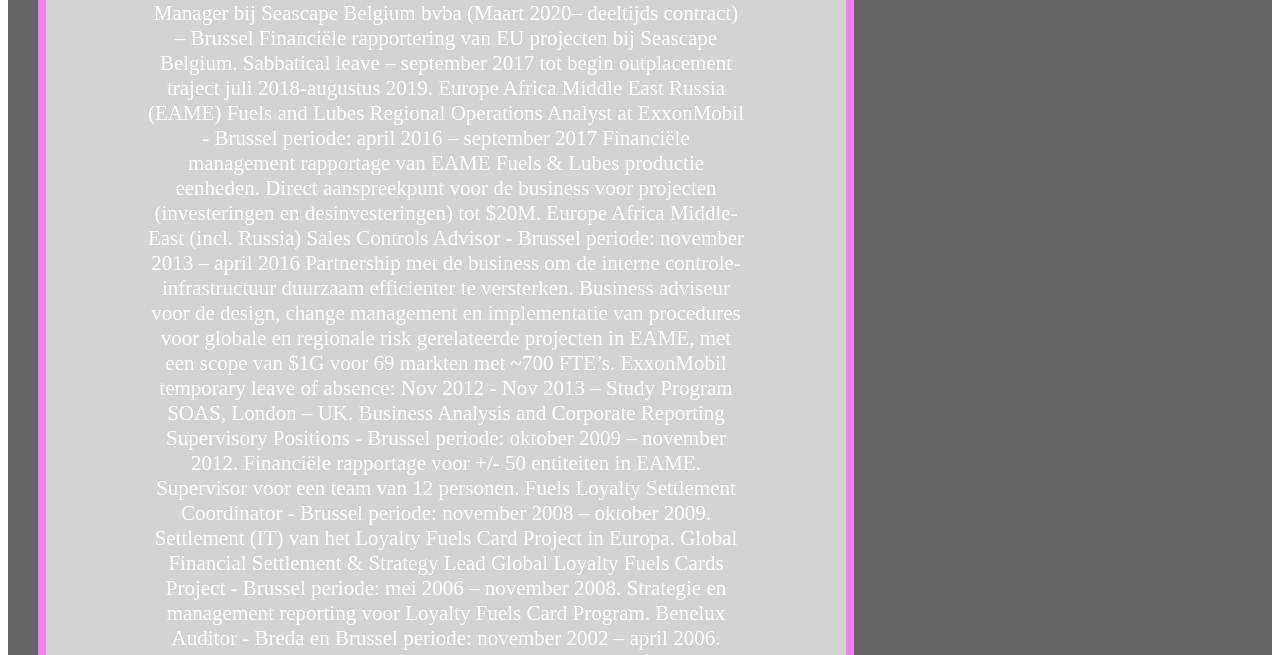
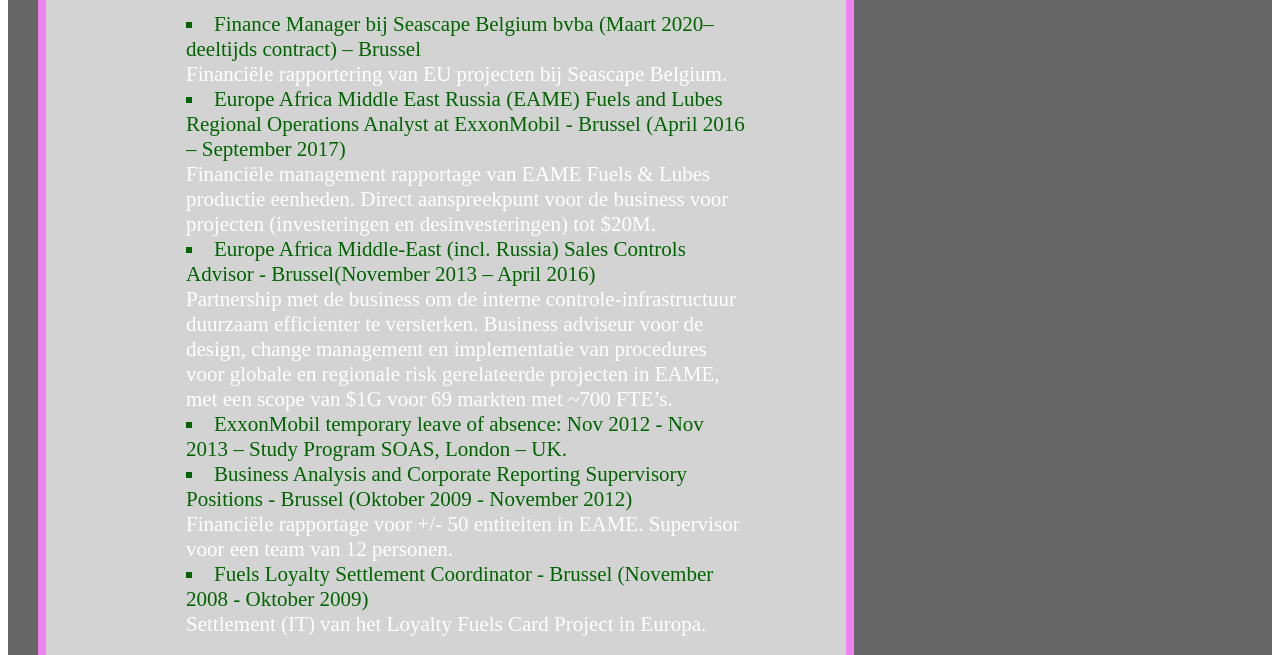
Before and after one commit to MiekeH/MagicMonkeysCareer, a plain HTML site: page index.html in a window 1280 px wide. Shown: the part 335-990 px from the top of the page. Drawn offline with Linux system fonts and the light colour scheme.

Commit message:
Update index.html

```diff
--- a/index.html
+++ b/index.html
@@ -9,28 +9,28 @@
 	<header>
 	<div style="padding:100px; width:600px;">
 
-	<h2>WORK EXPERIENCE</h2>
+	<h2>WORK EXPERIENCE (HP, ExxonMobil, Seascape Belgium)</h2>
 	<p id = "demo4" onclick="myFunction4()" style="width:300px;border:3px solid Violet">Click to display my Three Top Skills</p>
-	<p>WERKERVARING (HP, ExxonMobil, Seascape Belgium)
-Finance Manager bij Seascape Belgium bvba (Maart 2020– deeltijds contract) – Brussel
+
+	<p> <ul class="b">
+		<li>Finance Manager bij Seascape Belgium bvba (Maart 2020– deeltijds contract) – Brussel</li>
 		Financiële rapportering van EU projecten bij Seascape Belgium.
-Sabbatical leave – september 2017 tot begin outplacement traject juli 2018-augustus 2019.
-Europe Africa Middle East Russia (EAME) Fuels and Lubes Regional Operations Analyst at
-ExxonMobil - Brussel
-periode: april 2016 – september 2017
+		<li>Europe Africa Middle East Russia (EAME) Fuels and Lubes Regional Operations Analyst at
+		ExxonMobil - Brussel (April 2016 – September 2017)</li>
 		Financiële management rapportage van EAME Fuels & Lubes productie eenheden.
 		Direct aanspreekpunt voor de business voor projecten (investeringen en desinvesteringen) tot $20M.
-Europe Africa Middle-East (incl. Russia) Sales Controls Advisor - Brussel
-periode: november 2013 – april 2016
+
+		<li>Europe Africa Middle-East (incl. Russia) Sales Controls Advisor - Brussel(November 2013 – April 2016)</li>
 		Partnership met de business om de interne controle-infrastructuur duurzaam efficienter te versterken.
 		Business adviseur voor de design, change management en implementatie van procedures voor globale en
 		regionale risk gerelateerde projecten in EAME, met een scope van $1G voor 69 markten met ~700 FTE’s.
-ExxonMobil temporary leave of absence: Nov 2012 - Nov 2013 – Study Program SOAS, London – UK.
-Business Analysis and Corporate Reporting Supervisory Positions - Brussel
-periode: oktober 2009 – november 2012.
+		<li>ExxonMobil temporary leave of absence: Nov 2012 - Nov 2013 – Study Program SOAS, London – UK.</li>
+		<li>Business Analysis and Corporate Reporting Supervisory Positions - Brussel (Oktober 2009 - November 2012)</li>
 		Financiële rapportage voor +/- 50 entiteiten in EAME. Supervisor voor een team van 12 personen.
-Fuels Loyalty Settlement Coordinator - Brussel
-periode: november 2008 – oktober 2009. Settlement (IT) van het Loyalty Fuels Card Project in Europa.
+		<li>Fuels Loyalty Settlement Coordinator - Brussel (November 2008 - Oktober 2009)</li>
+		Settlement (IT) van het Loyalty Fuels Card Project in Europa.</ul></p>
+
+
 Global Financial Settlement & Strategy Lead Global Loyalty Fuels Cards Project - Brussel
 periode: mei 2006 – november 2008. Strategie en management reporting voor Loyalty Fuels Card Program.
 Benelux Auditor - Breda en Brussel
@@ -46,6 +46,7 @@ Financial Accountant at Hewlett Packard Europe – Brussel
 periode: december 1996 – oktober 1997. Transitie van HP activiteiten die lokaal worden uitgevoerd naar
 het coordinatiecentrum in Brussel. Maandelijkse rapportering van Fixed Assets voor Austria, BNL, Hungary
 en Zwitserland.
+
 VARIA
 Vrijwilligerswerk bij Intersoc (April en Augustus 2019) – Zwitserland – Bar-en restaurantmedewerker.</p>
 
```
Lines whose indentation alone changed are shown as unchanged.
